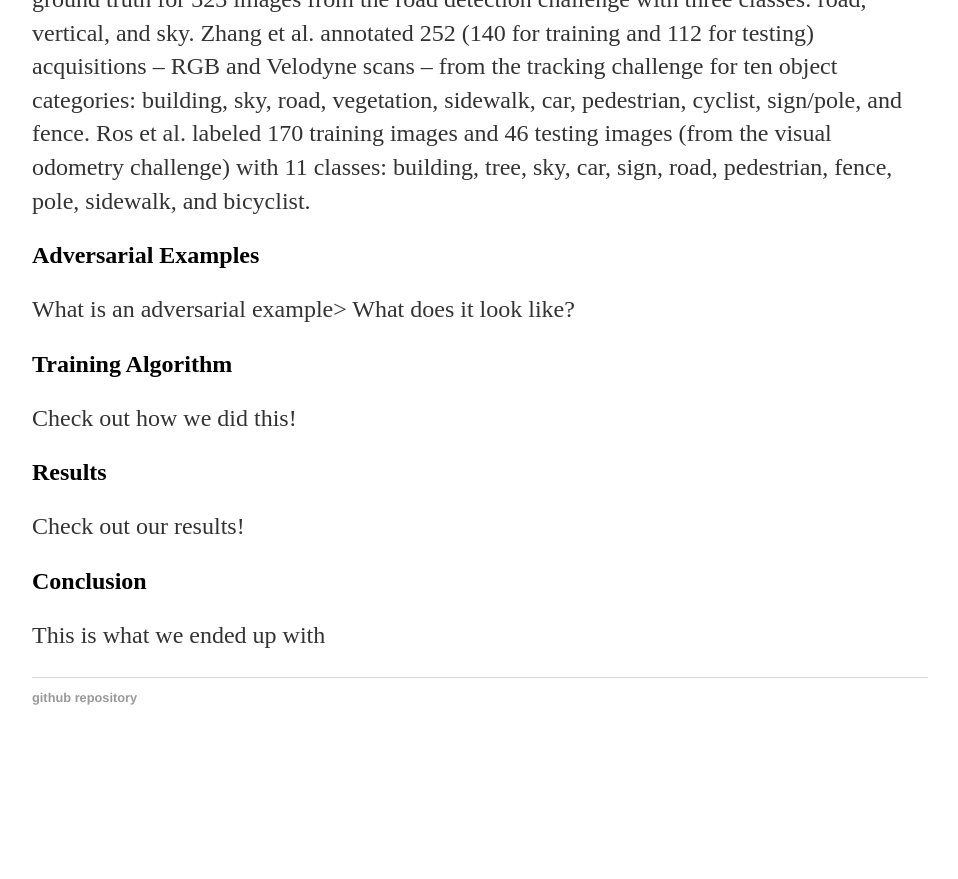
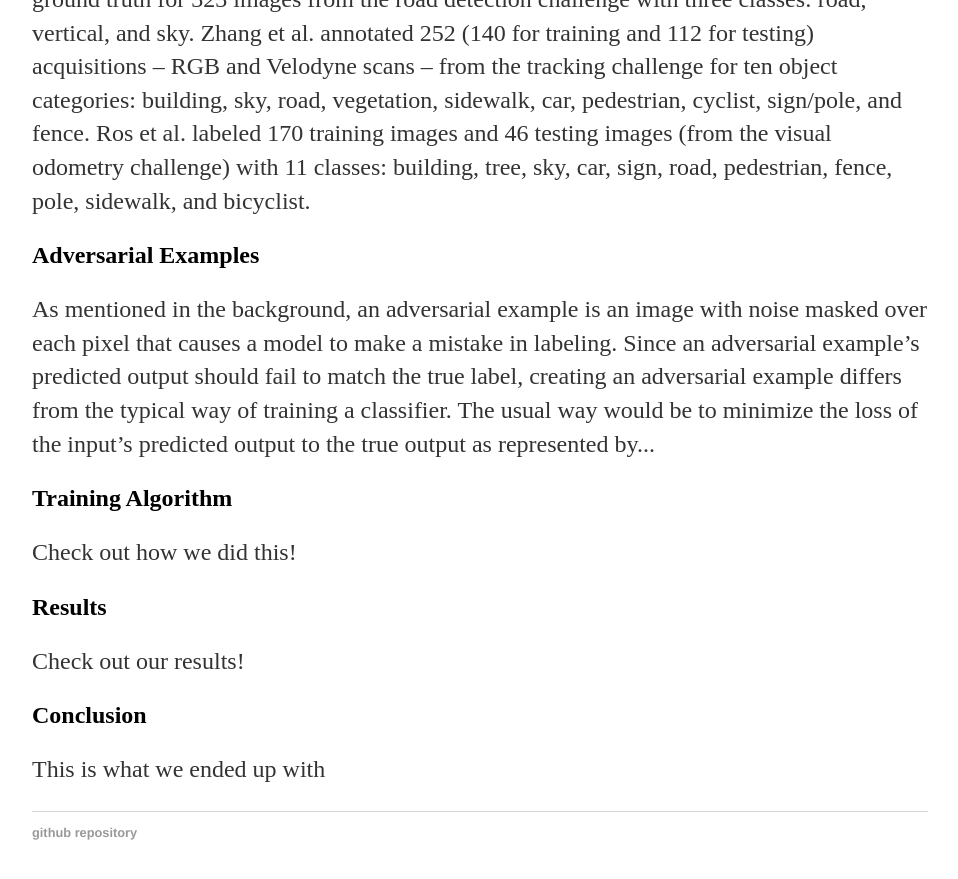
Before and after one commit to ayushmore/adversarial-avod, a Jekyll site: the page built from index.html, in a window 1280 px wide and 900 px high, scrolled down 1377 px. Shown: the top 879 px of the window, without its empty margins (160-1118 px from the left). Built offline with Jekyll 4.4.1, drawn with Linux system fonts in a browser that asks for light colours; before the commit the page ends 2142 px from its top, so only the background shows below that.

Commit message:
Update index.html

```diff
--- a/index.html
+++ b/index.html
@@ -10,7 +10,7 @@ title: Adversarial Training in Deep Fusion Modeling
 	<h2>Data</h2>
 	<p>KITTI (Karlsruhe Institute of Technology and Toyota Technological Institute) is one of the most popular datasets for use in mobile robotics and autonomous driving. It consists of hours of traffic scenarios recorded with a variety of sensor modalities, including high-resolution RGB, grayscale stereo cameras, and a 3D laser scanner. Despite its popularity, the dataset itself does not contain ground truth for semantic segmentation. However, various researchers have manually annotated parts of the dataset to fit their necessities. Álvarez et al. generated ground truth for 323 images from the road detection challenge with three classes: road, vertical, and sky. Zhang et al. annotated 252 (140 for training and 112 for testing) acquisitions – RGB and Velodyne scans – from the tracking challenge for ten object categories: building, sky, road, vegetation, sidewalk, car, pedestrian, cyclist, sign/pole, and fence. Ros et al. labeled 170 training images and 46 testing images (from the visual odometry challenge) with 11 classes: building, tree, sky, car, sign, road, pedestrian, fence, pole, sidewalk, and bicyclist.</p>
 	<h2>Adversarial Examples</h2>
-	<p>What is an adversarial example> What does it look like?</p>
+	<p>As mentioned in the background, an adversarial example is an image with noise masked over each pixel that causes a model to make a mistake in labeling. Since an adversarial example’s predicted output should fail to match the true label, creating an adversarial example differs from the typical way of training a classifier. The usual way would be to minimize the loss of the input’s predicted output to the true output as represented by...</p>
 	<h2>Training Algorithm</h2>
 	<p>Check out how we did this!</p>
 	<h2>Results</h2>
```
